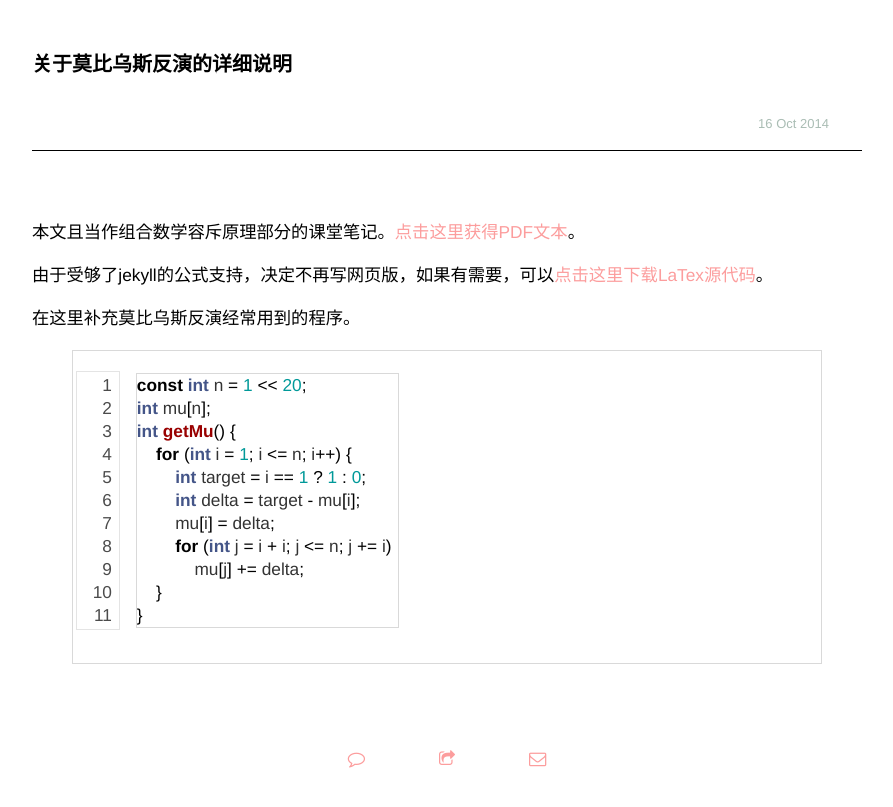
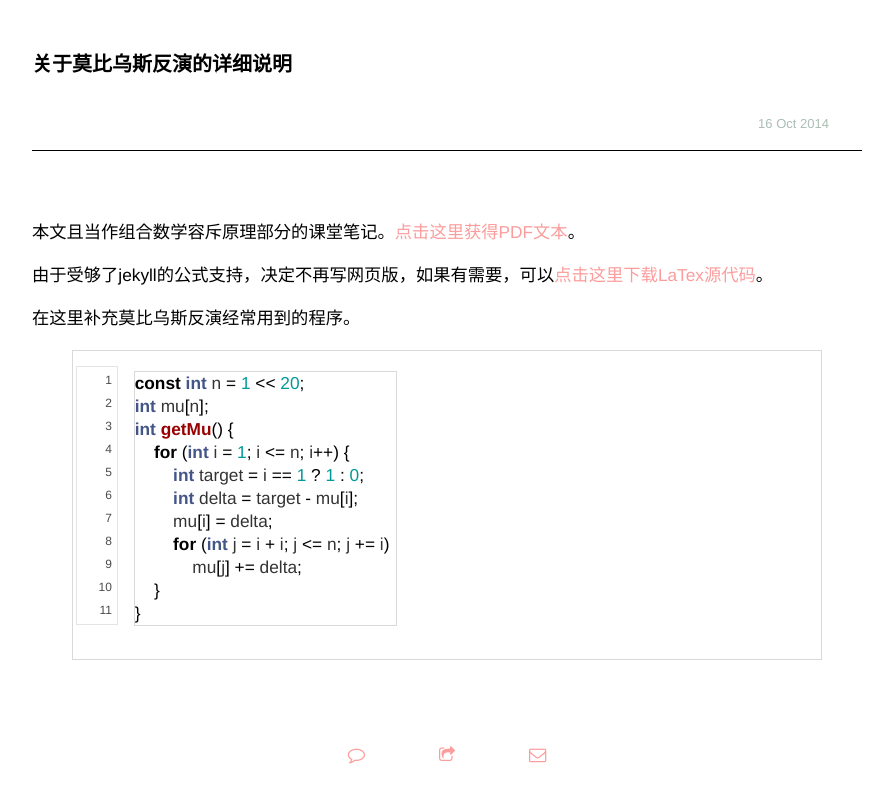
Before and after one commit to banqianhao/banqianhao.github.io, a Jekyll site: the page built from _posts/math/2014-10-16-mobius.md, in a window 1280 px wide. Shown: the top 807 px of the page, without its empty margins (193-1086 px from the left). Built offline with Jekyll 4.4.1, drawn with Linux system fonts in a browser that asks for light colours; nearby versions of some CDN libraries; Markdown is read by kramdown in place of the engine named in the settings.

Commit message:
Update syntax.css

```diff
--- a/css/syntax.css
+++ b/css/syntax.css
@@ -8,8 +8,8 @@
     background: #eee;
     margin-right: 12px;
     padding: 2px 10px;
-    //font-size: 15px;
-    //font-weight: bold;
+    font-size: 12px;
+    font-family: Consolas, "Liberation Mono", Menlo, Courier, monospace;
     -webkit-touch-callout: none;
     -webkit-user-select: none;
     -khtml-user-select: none;
```
